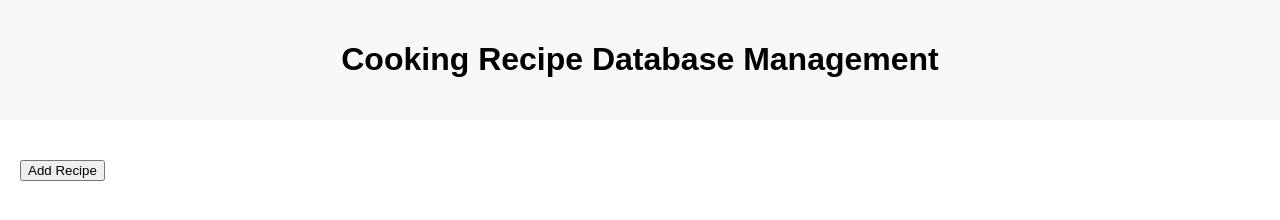
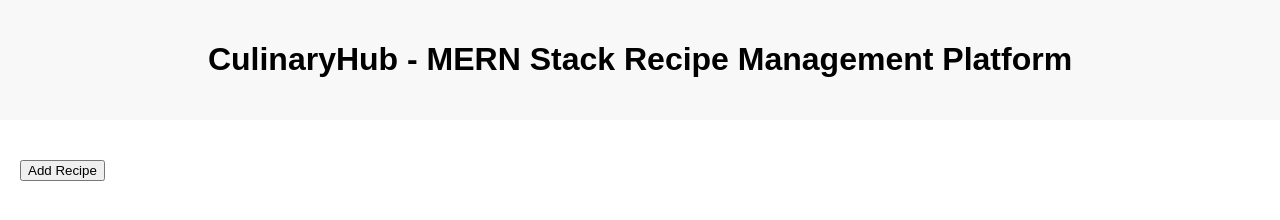
Before and after one commit to wolfieexd/Cooking-DBMS, a plain HTML site: page client/index.html in a window 1280 px wide. Drawn offline with Linux system fonts and the light colour scheme.

Commit message:
Update HTML structure and title for CulinaryHub

```diff
--- a/client/index.html
+++ b/client/index.html
@@ -3,12 +3,12 @@
 <head>
     <meta charset="UTF-8">
     <meta name="viewport" content="width=device-width, initial-scale=1.0">
-    <title>Cooking Recipe Database Management</title>
+    <title>CulinaryHub - MERN Stack Recipe Management Platform</title>
     <link rel="stylesheet" href="styles.css">
 </head>
 <body>
     <header>
-        <h1>Cooking Recipe Database Management</h1>
+        <h1>CulinaryHub - MERN Stack Recipe Management Platform</h1>
     </header>
     <main>
         <div id="recipe-list"></div>
```
